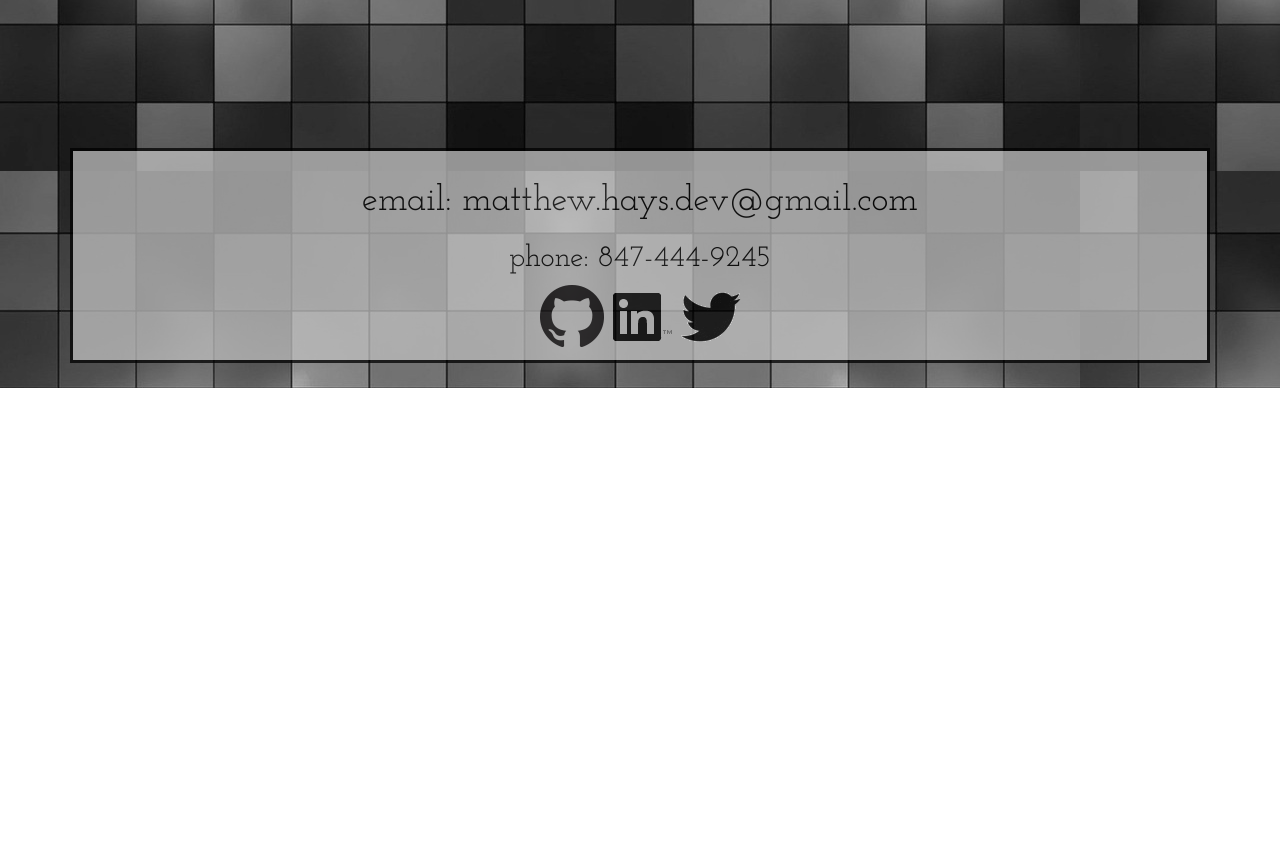
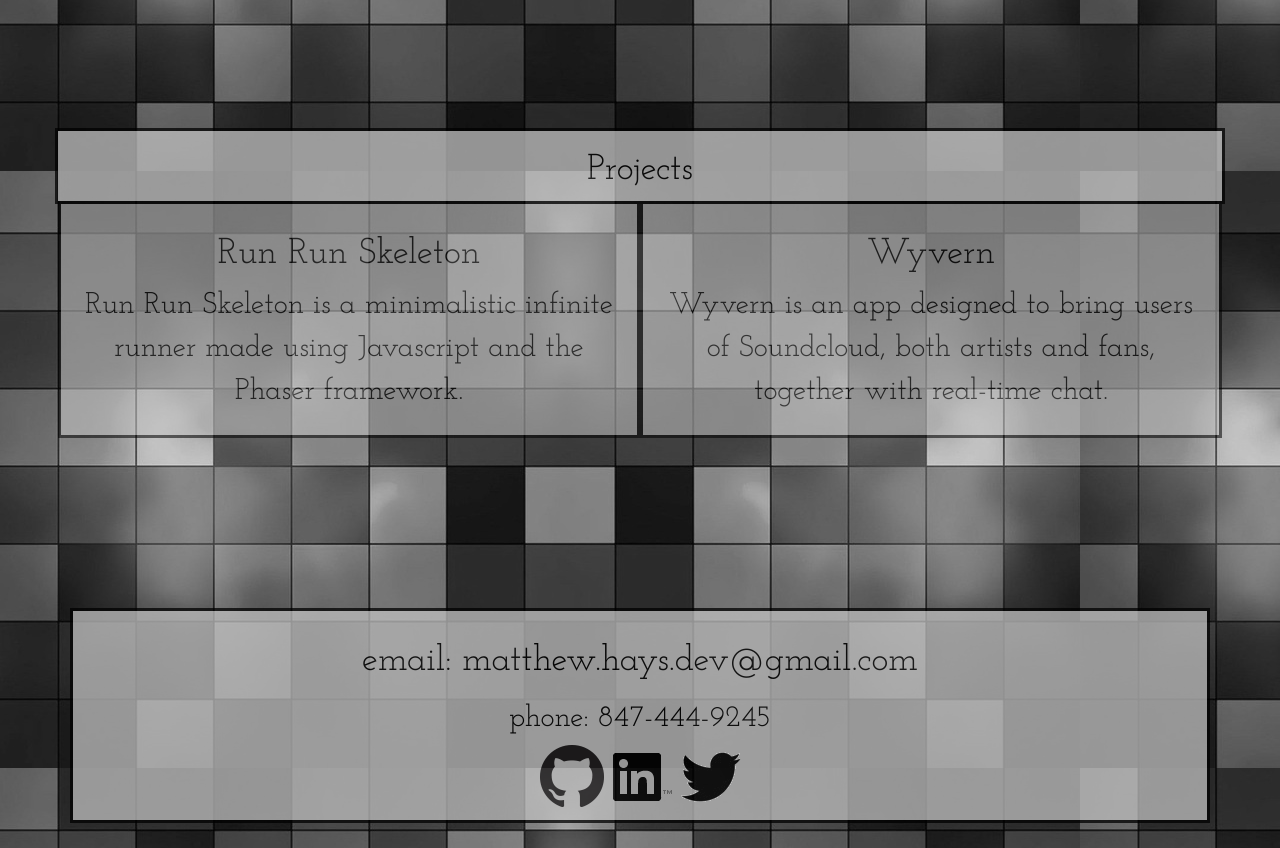
Before and after one commit to mdhays/mdhays.github.io, a plain HTML site: page index.html in a window 1280 px wide. Shown: the part 1620-2468 px from the top of the page. Before the commit the page ends 2008 px from the top, so only its background shows below. Drawn offline with Linux system fonts and the light colour scheme.

Commit message:
Added projects section.

```diff
--- a/css/style.css
+++ b/css/style.css
@@ -80,3 +80,27 @@ body {
   margin-bottom: 25px;
   padding: 1%;
 }
+
+.col-md-6 {
+  font-family: 'Josefin Slab', serif;
+  font-size: 30px;
+  text-align: center;
+  color: #000000;
+  opacity: 0.75;
+  background-color: #C0C0C0;
+  border-width: 2px;
+  border: solid;
+  margin-bottom: 150px;
+  padding: 1%;
+}
+
+#projects {
+  font-family: 'Josefin Slab', serif;
+  font-size: 30px;
+  text-align: center;
+  color: #000000;
+  opacity: 0.75;
+  background-color: #C0C0C0;
+  border-width: 2px;
+  border: solid;
+}
--- a/index.html
+++ b/index.html
@@ -25,7 +25,7 @@
               <div class='navbar-header'>
                 <a class='navbar-brand' href='#about'> About </a>
                 <a class='navbar-brand' href='#technologies'> Technologies </a>
-                <a class='navbar-brand' href='#'> Projects </a>
+                <a class='navbar-brand' href='#projects'> Projects </a>
                 <a class='navbar-brand' href='#contact'> Contact </a>
               </div>
             </div>
@@ -79,7 +79,43 @@
     </div>
 
     <div class='row'>
+
+      <div id='projects'>
+
+        <h1> Projects </h1>
+
+        <a href='http://sleepy-beach-81112.herokuapp.com'>
+
+          <div class='col-md-6'>
+
+            <h1> Run Run Skeleton </h1>
+
+            <p> Run Run Skeleton is a minimalistic infinite runner made using Javascript and the Phaser framework. </p>
+
+          </div>
+
+        </a>
+
+        <a href='https://pure-stream-49404.herokuapp.com/'>
+          <div class='col-md-6'>
+
+            <h1> Wyvern </h1>
+
+            <p> Wyvern is an app designed to bring users of Soundcloud, both artists and fans, together with real-time chat. </p>
+
+          </div>
+
+        </a>
+
+      </div>
+
+    </div>
+
+
+    <div class='row'>
+
       <div class='col-md-12'>
+
         <div id='contact'>
 
           <h1> email: matthew.hays.dev@gmail.com </h1>
```
Also changed, not shown: 1 other file.
